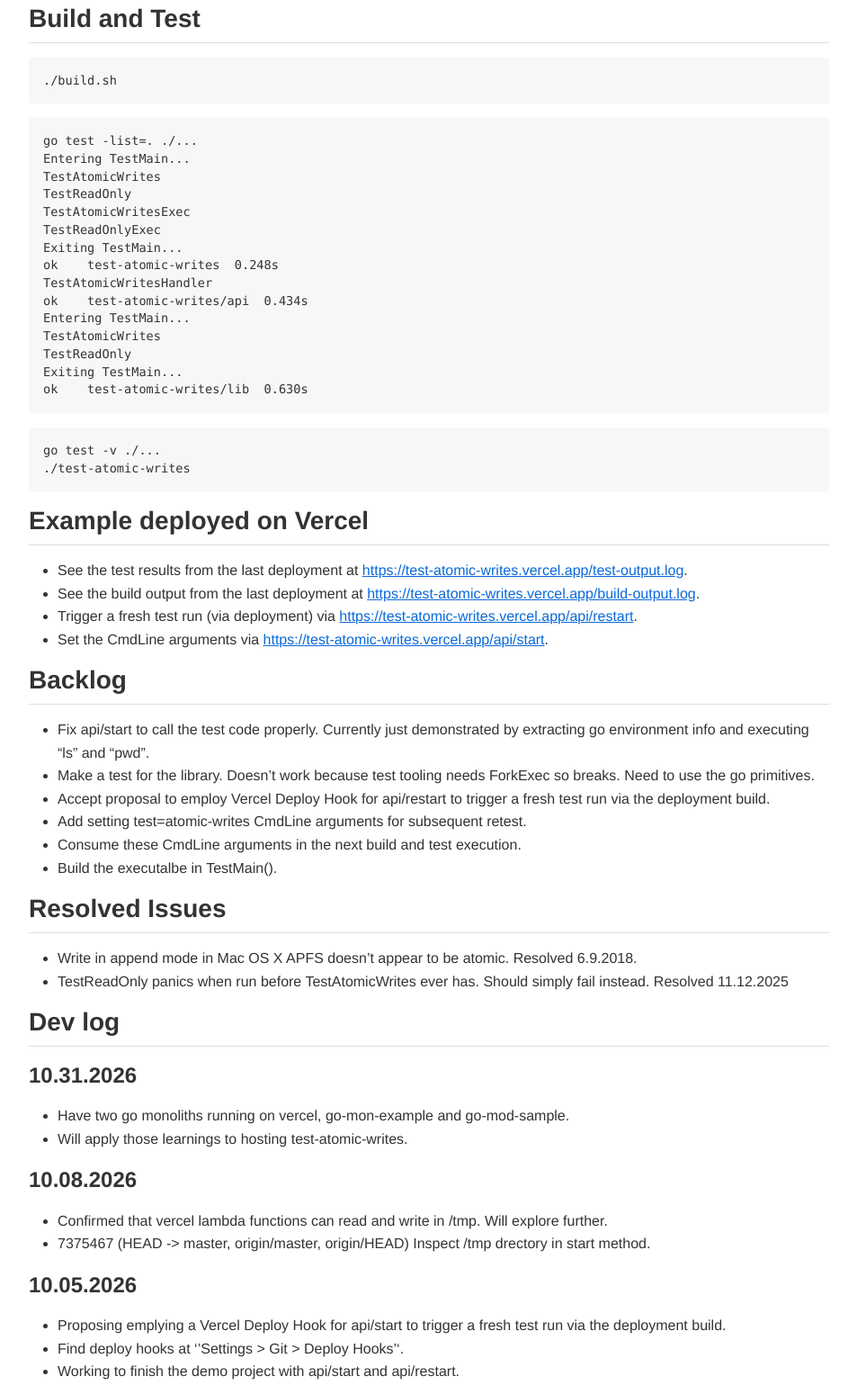
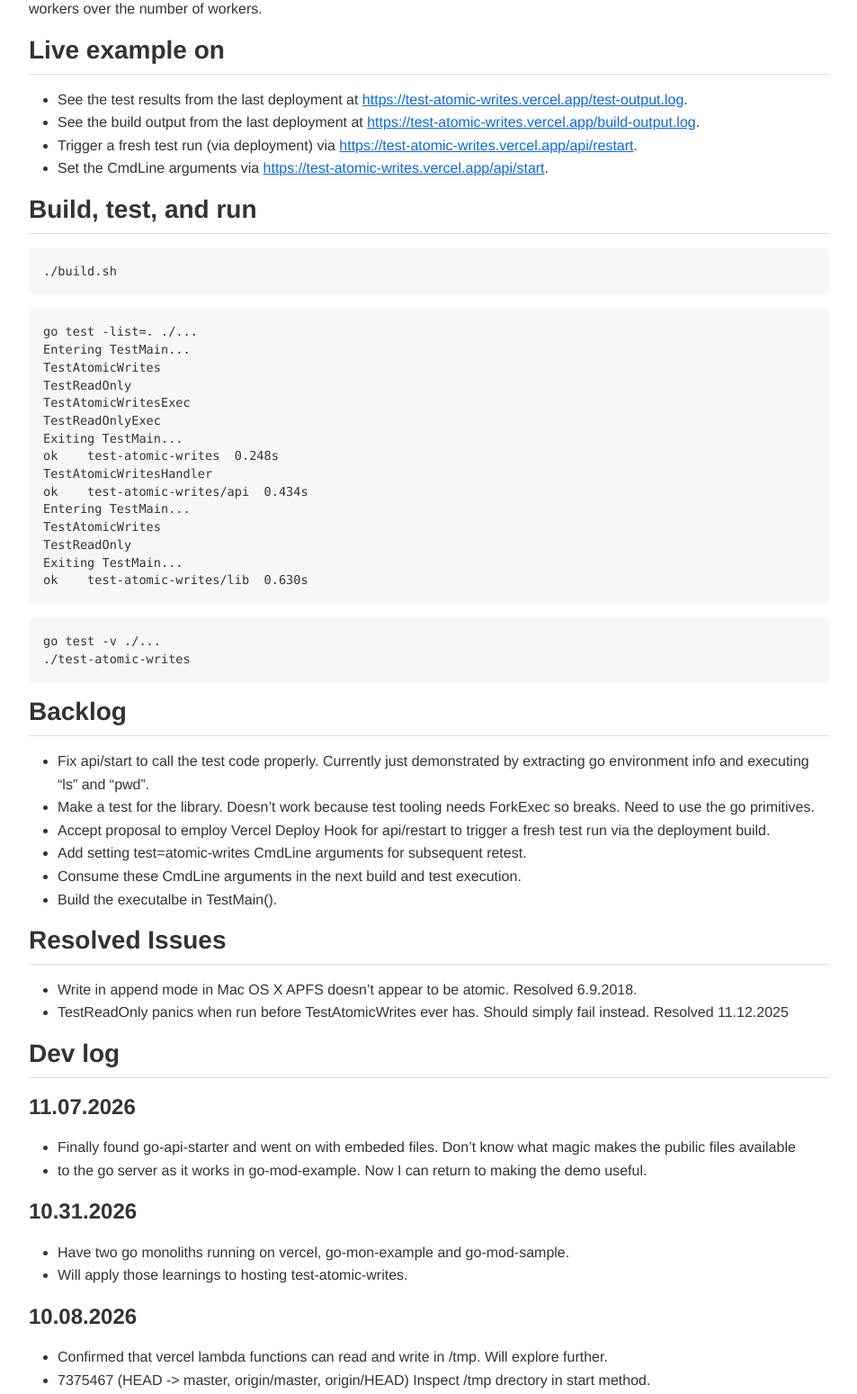
Before and after one commit to yodertv/test-atomic-writes, a plain HTML site: page README.html in a window 1280 px wide. Shown: the part 907-2456 px from the top of the page at 90% size, without its empty margins (163-1116 px from the left). Drawn offline with Linux system fonts and the light colour scheme.

Commit message:
Moved live examples up in README. Added go-api-starter reference.

```diff
--- a/README.html
+++ b/README.html
@@ -1244,15 +1244,16 @@ body .markdown-body
 		.highlight .gc{color:#999;background-color:#EAF2F5}
   }
 }
-</style><title>index</title></head><body data-theme="auto"><article class="markdown-body"><h1 id="test-atomic-writes">test-atomic-writes<a class="headerlink" href="#test-atomic-writes" title="Permanent link"></a></h1>
+</style><title>README</title></head><body data-theme="auto"><article class="markdown-body"><h1 id="test-atomic-writes">test-atomic-writes<a class="headerlink" href="#test-atomic-writes" title="Permanent link"></a></h1>
 <p>Test your filesystem&rsquo;s ability to correctly serialize writes as expected in APPEND mode on a POSIX system.</p>
-<h3 id="license">License<a class="headerlink" href="#license" title="Permanent link"></a></h3>
+<h2 id="license">License<a class="headerlink" href="#license" title="Permanent link"></a></h2>
 <ul>
 <li><a href="https://test-atomic-writes.vercel.app/LICENSE.html">LICENSE</a> </li>
 </ul>
 <h2 id="resources">Resources<a class="headerlink" href="#resources" title="Permanent link"></a></h2>
 <ul>
 <li><a href="https://golang.org">Visit Golang!</a></li>
+<li><a href="https://vercel.com/templates/go/go-api-starter">Vercel&rsquo;s go-api-starter</a></li>
 <li><a href="https://www.notthewizard.com/2014/06/17/are-files-appends-really-atomic">Not the Wizard!</a></li>
 <li><a href="http://stackoverflow.com/questions/1154446/is-file-append-atomic-in-unix">Stackoverflow file-append atomic question</a></li>
 </ul>
@@ -1275,7 +1276,14 @@ Usage of ./test-atomic-writes:
 </code></pre></div>
 Note: The readonly switch also needs the identical parameters used to create the file.
 Note: Shuffle express how interleved the workers output is with one another. It is the ratio of the times a message and its predecessor were written by different workers over the number of workers.</p>
-<h2 id="build-and-test">Build and Test<a class="headerlink" href="#build-and-test" title="Permanent link"></a></h2>
+<h2 id="live-example-on">Live example on <Platform><a class="headerlink" href="#live-example-on" title="Permanent link"></a></h2>
+<ul>
+<li>See the test results from the last deployment at <a href="https://test-atomic-writes.vercel.app/test-output.log">https://test-atomic-writes.vercel.app/test-output.log</a>.</li>
+<li>See the build output from the last deployment at <a href="https://test-atomic-writes.vercel.app/build-output.log">https://test-atomic-writes.vercel.app/build-output.log</a>.</li>
+<li>Trigger a fresh test run (via deployment) via  <a href="https://test-atomic-writes.vercel.app/api/restart">https://test-atomic-writes.vercel.app/api/restart</a>.</li>
+<li>Set the CmdLine arguments via <a href="https://test-atomic-writes.vercel.app/api/start">https://test-atomic-writes.vercel.app/api/start</a>.</li>
+</ul>
+<h2 id="build-test-and-run">Build, test, and run<a class="headerlink" href="#build-test-and-run" title="Permanent link"></a></h2>
 <p><div class="highlight"><pre><span></span><code>./build.sh
 </code></pre></div>
 <div class="highlight"><pre><span></span><code>go test -list=. ./...
@@ -1297,13 +1305,6 @@ ok    test-atomic-writes/lib  0.630s
 <div class="highlight"><pre><span></span><code>go test -v ./...
 ./test-atomic-writes
 </code></pre></div></p>
-<h2 id="example-deployed-on-vercel">Example deployed on Vercel<a class="headerlink" href="#example-deployed-on-vercel" title="Permanent link"></a></h2>
-<ul>
-<li>See the test results from the last deployment at <a href="https://test-atomic-writes.vercel.app/test-output.log">https://test-atomic-writes.vercel.app/test-output.log</a>.</li>
-<li>See the build output from the last deployment at <a href="https://test-atomic-writes.vercel.app/build-output.log">https://test-atomic-writes.vercel.app/build-output.log</a>.</li>
-<li>Trigger a fresh test run (via deployment) via  <a href="https://test-atomic-writes.vercel.app/api/restart">https://test-atomic-writes.vercel.app/api/restart</a>.</li>
-<li>Set the CmdLine arguments via <a href="https://test-atomic-writes.vercel.app/api/start">https://test-atomic-writes.vercel.app/api/start</a>.</li>
-</ul>
 <h2 id="backlog">Backlog<a class="headerlink" href="#backlog" title="Permanent link"></a></h2>
 <ul>
 <li>Fix api/start to call the test code properly. Currently just demonstrated by extracting go environment info and executing &ldquo;ls&rdquo; and &ldquo;pwd&rdquo;.</li>
@@ -1319,6 +1320,11 @@ ok    test-atomic-writes/lib  0.630s
 <li>TestReadOnly panics when run before TestAtomicWrites ever has. Should simply fail instead. Resolved 11.12.2025</li>
 </ul>
 <h2 id="dev-log">Dev log<a class="headerlink" href="#dev-log" title="Permanent link"></a></h2>
+<h3 id="11072026">11.07.2026<a class="headerlink" href="#11072026" title="Permanent link"></a></h3>
+<ul>
+<li>Finally found go-api-starter and went on with embeded files. Don&rsquo;t know what magic makes the pubilic files available</li>
+<li>to the go server as it works in go-mod-example. Now I can return to making the demo useful.</li>
+</ul>
 <h3 id="10312026">10.31.2026<a class="headerlink" href="#10312026" title="Permanent link"></a></h3>
 <ul>
 <li>Have two go monoliths running on vercel, go-mon-example and go-mod-sample.</li>
```
Also changed, not shown: README.md.
